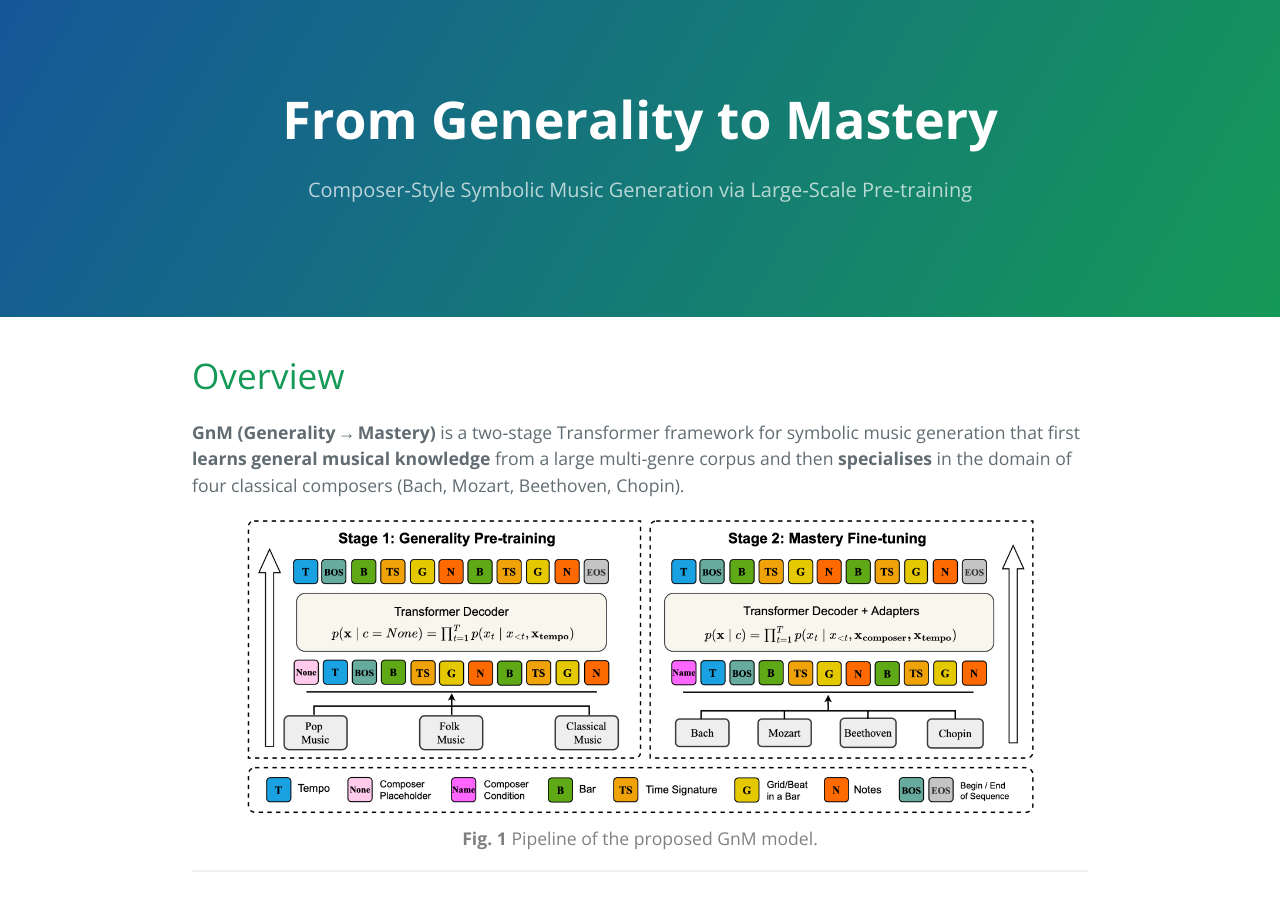
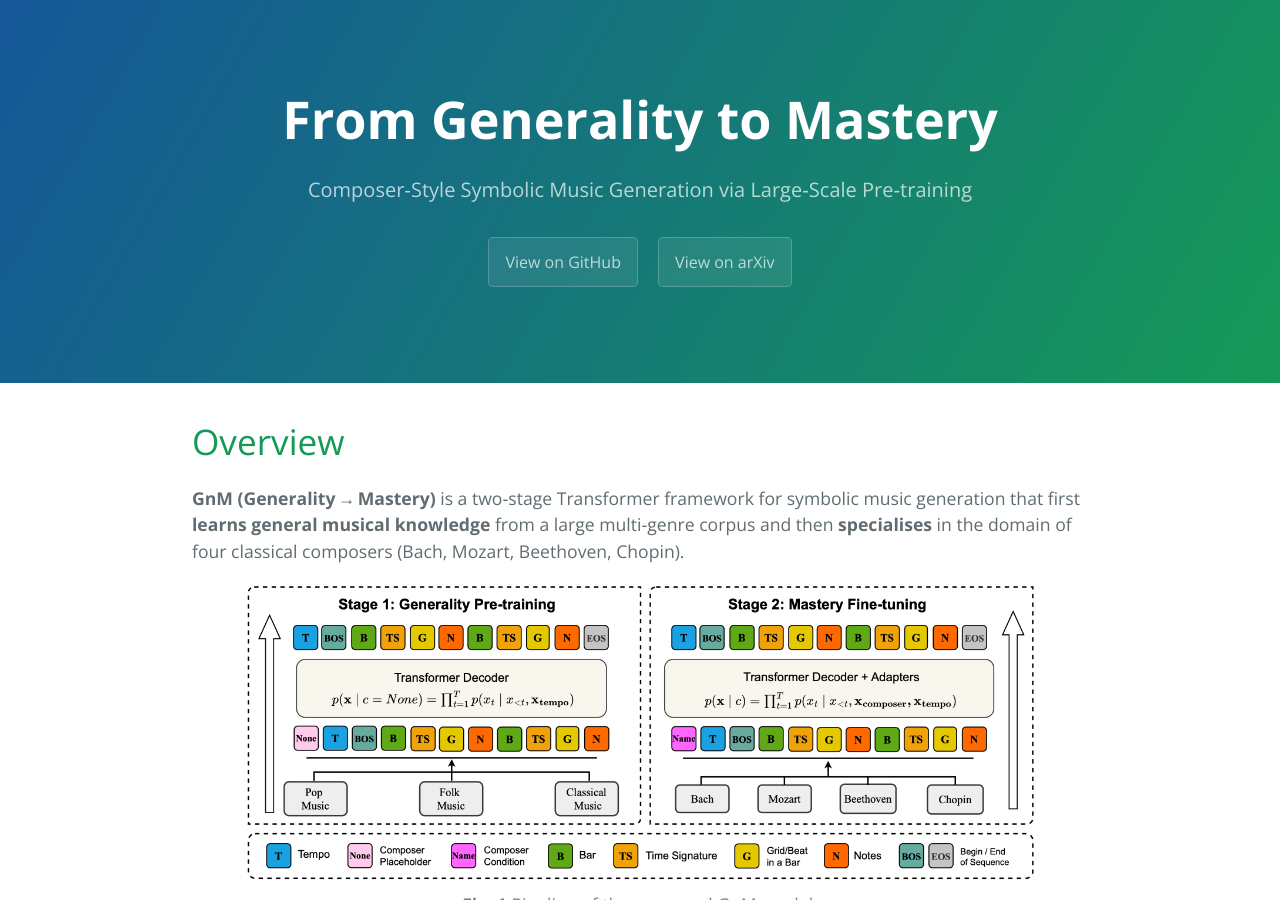
Before and after one commit to Generality-Mastery/generality-mastery.github.io, a Jekyll site: the page built from index.markdown, in a window 1280 px wide and 900 px high. Built offline with Jekyll 4.4.1, drawn with Linux system fonts in a browser that asks for light colours; the repository's description, which GitHub fills in, is left out.

Commit message:
add buttons

```diff
--- a/_layouts/default.html
+++ b/_layouts/default.html
@@ -32,6 +32,11 @@
     <header class="page-header" role="banner">
       <h1 class="project-name">{{ page.title | default: site.title | default: site.github.repository_name }}</h1>
       <h2 class="project-tagline">{{ page.description | default: site.description | default: site.github.project_tagline }}</h2>
+      {% if site.github.is_project_page %}
+        <a href="{{ site.github.repository_url }}" class="btn">View on GitHub</a>
+      {% endif %}
+        <a href=https://github.com/AndyWeasley2004/Generality-to-Mastery class="btn">View on GitHub</a>
+        <a href=https://arxiv.org/abs/2506.17497 class="btn">View on arXiv</a>
       {% if site.show_downloads %}
         <a href="{{ site.github.zip_url }}" class="btn">Download .zip</a>
         <a href="{{ site.github.tar_url }}" class="btn">Download .tar.gz</a>
```
